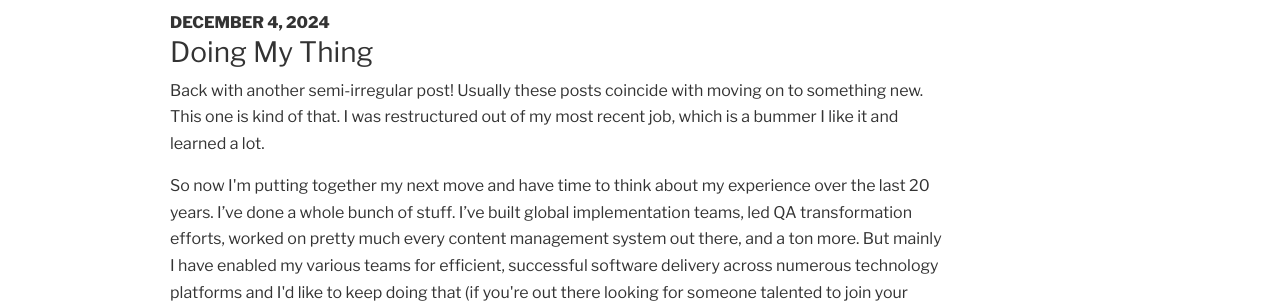
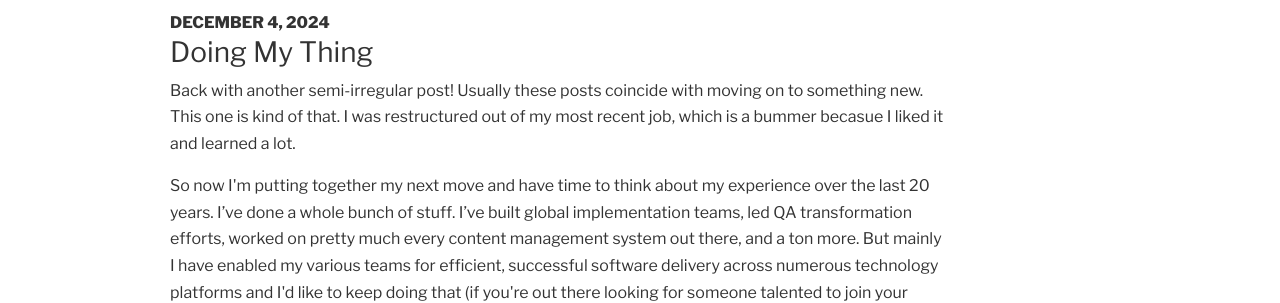
Before and after one commit to jeffreyisham/jeffreyisham.github.io, a Jekyll site: the page built from _posts/2024-12-3-doing-my-thing.md, in a window 1280 px wide. Shown: the part 341-644 px from the top of the page. Built offline with Jekyll 4.4.1, drawn with Linux system fonts in a browser that asks for light colours.

Commit message:
Update 2024-12-3-doing-my-thing.md

```diff
--- a/_posts/2024-12-3-doing-my-thing.md
+++ b/_posts/2024-12-3-doing-my-thing.md
@@ -6,6 +6,6 @@ meta:
   title: Doing My Thing | Jeffrey Isham
 ---
 
-<p>Back with another semi-irregular post! Usually these posts coincide with moving on to something new. This one is kind of that. I was restructured out of my most recent job, which is a bummer I like it and learned a lot.</p>
+<p>Back with another semi-irregular post! Usually these posts coincide with moving on to something new. This one is kind of that. I was restructured out of my most recent job, which is a bummer becasue I liked it and learned a lot.</p>
 <p>So now I'm putting together my next move and have time to think about my experience over the last 20 years. I’ve done a whole bunch of stuff. I’ve built global implementation teams, led QA transformation efforts, worked on pretty much every content management system out there, and a ton more. But mainly I have enabled my various teams for efficient, successful software delivery across numerous technology platforms and I'd like to keep doing that (if you're out there looking for someone talented to join your team, hit me up).</p>
 <p>In the meantime, I've had time to lean into my hobbies and am happy to report I'm on the verge of releasing some new artwork! More to come on that in the new year...</p>
```
